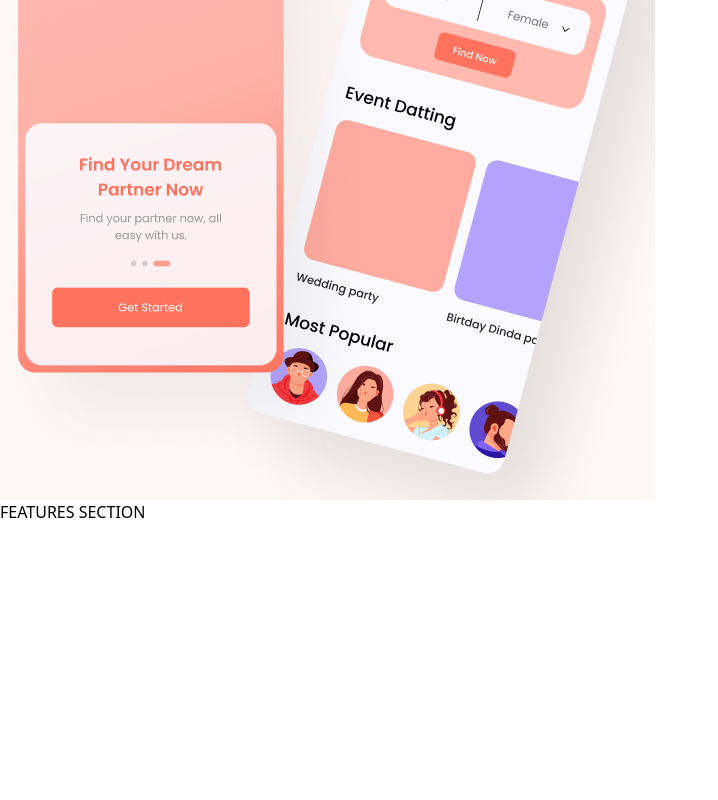
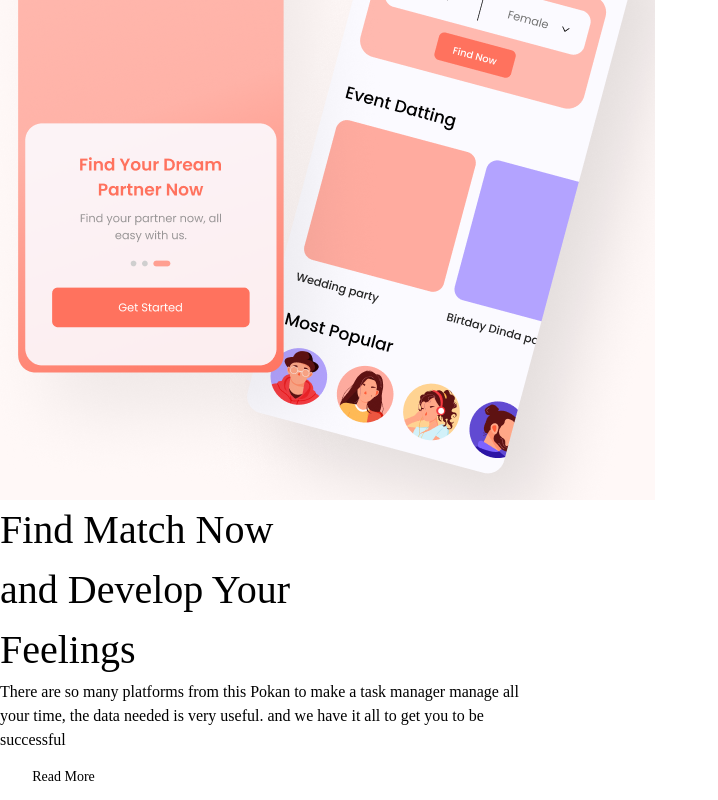
Before and after one commit to MiraWir/figma-frontend, a React (Vite) app: page / in a window 1280 px wide. Shown: the part 760-1560 px from the top of the page, without its empty margins (0-718 px from the left). Before the commit the page ends 1284 px from the top, so only its background shows below. Built offline with nearby package versions, Linux system fonts and the light colour scheme.

Commit message:
Figma typography, paragraph, Read More' button

```diff
--- a/src/components/sections/Features.jsx
+++ b/src/components/sections/Features.jsx
@@ -2,7 +2,32 @@ const Features = () => {
   return (
     <section className="w-full h-[420px] bg-white flex items-center justify-center">
       <div className="max-w-[1440px] w-full px-6 flex items-center h-full">
-        <h1 className="text-2xl font-bold text-gray-800">FEATURES SECTION</h1>
+        <div className="grid grid-cols-1 lg:grid-cols-2 gap-12 items-center w-full">
+          {/* Left side - empty placeholder area */}
+          <div className="hidden lg:block">
+            {/* Empty for now */}
+          </div>
+
+          {/* Right side - content area */}
+          <div className="space-y-6">
+            {/* Heading */}
+            <h1 className="font-semibold text-[#262626]" style={{ fontSize: '40px', lineHeight: '60px', fontFamily: 'Poppins' }}>
+              Find Match Now<br />
+              and Develop Your<br />
+              Feelings
+            </h1>
+
+            {/* Paragraph */}
+            <p className="text-[#727272]" style={{ fontSize: '16px', lineHeight: '24px', width: '527px', fontFamily: 'Poppins' }}>
+              There are so many platforms from this Pokan to make a task manager manage all your time, the data needed is very useful. and we have it all to get you to be successful
+            </p>
+
+            {/* Button */}
+            <button className="bg-[#FF725E] text-white px-6 py-3 rounded-lg font-medium hover:bg-[#FF834F] transition-colors" style={{ width: '127px', height: '48px', fontSize: '14px', fontWeight: '500', fontFamily: 'Poppins' }}>
+              Read More
+            </button>
+          </div>
+        </div>
       </div>
     </section>
   );
```
